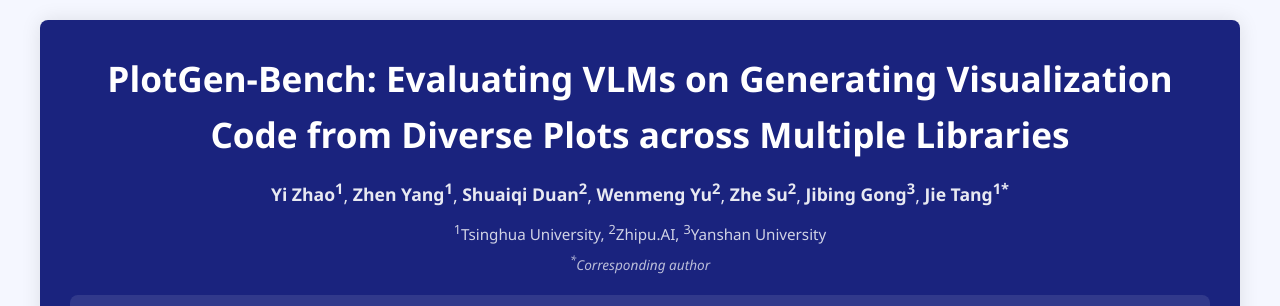
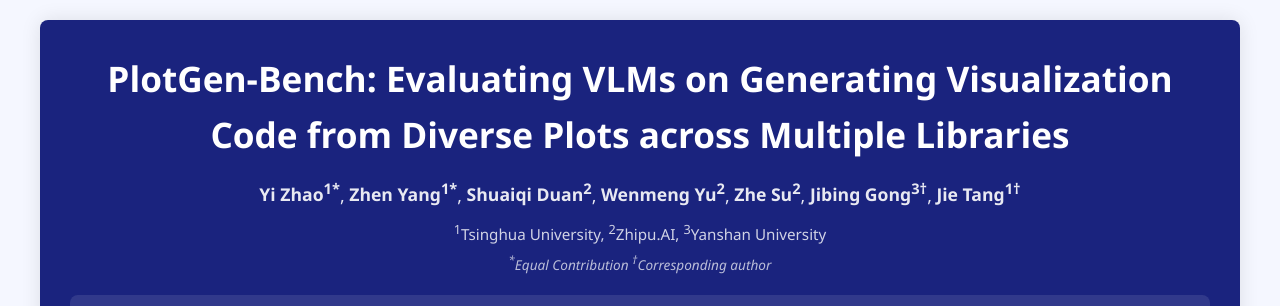
Before and after one commit to PlotGen/Plotgen.github.io, a plain HTML site: page index.html in a window 1280 px wide. Shown: the top 306 px of the page. Drawn offline with Linux system fonts and the light colour scheme.

Commit message:
Update index.html

```diff
--- a/index.html
+++ b/index.html
@@ -372,13 +372,13 @@
         <header>
             <h1>PlotGen-Bench: Evaluating VLMs on Generating Visualization Code from Diverse Plots across Multiple Libraries</h1>
             <div class="authors">
-                <strong>Yi Zhao<sup>1</sup></strong>,
-                <strong>Zhen Yang<sup>1</sup></strong>,
+                <strong>Yi Zhao<sup>1*</sup></strong>,
+                <strong>Zhen Yang<sup>1*</sup></strong>,
                 <strong>Shuaiqi Duan<sup>2</sup></strong>,
                 <strong>Wenmeng Yu<sup>2</sup></strong>,
                 <strong>Zhe Su<sup>2</sup></strong>,
-                <strong>Jibing Gong<sup>3</sup></strong>,
-                <strong>Jie Tang<sup>1*</sup></strong>
+                <strong>Jibing Gong<sup>3†</sup></strong>,
+                <strong>Jie Tang<sup>1†</sup></strong>
             </div>
             <div class="institutions">
                 <sup>1</sup>Tsinghua University,
@@ -386,7 +386,8 @@
                 <sup>3</sup>Yanshan University
             </div>
             <div class="correspondence">
-                <sup>*</sup>Corresponding author
+                <sup>*</sup>Equal Contribution
+                <sup>†</sup>Corresponding author
             </div>
 
             <div class="links-container">
```
